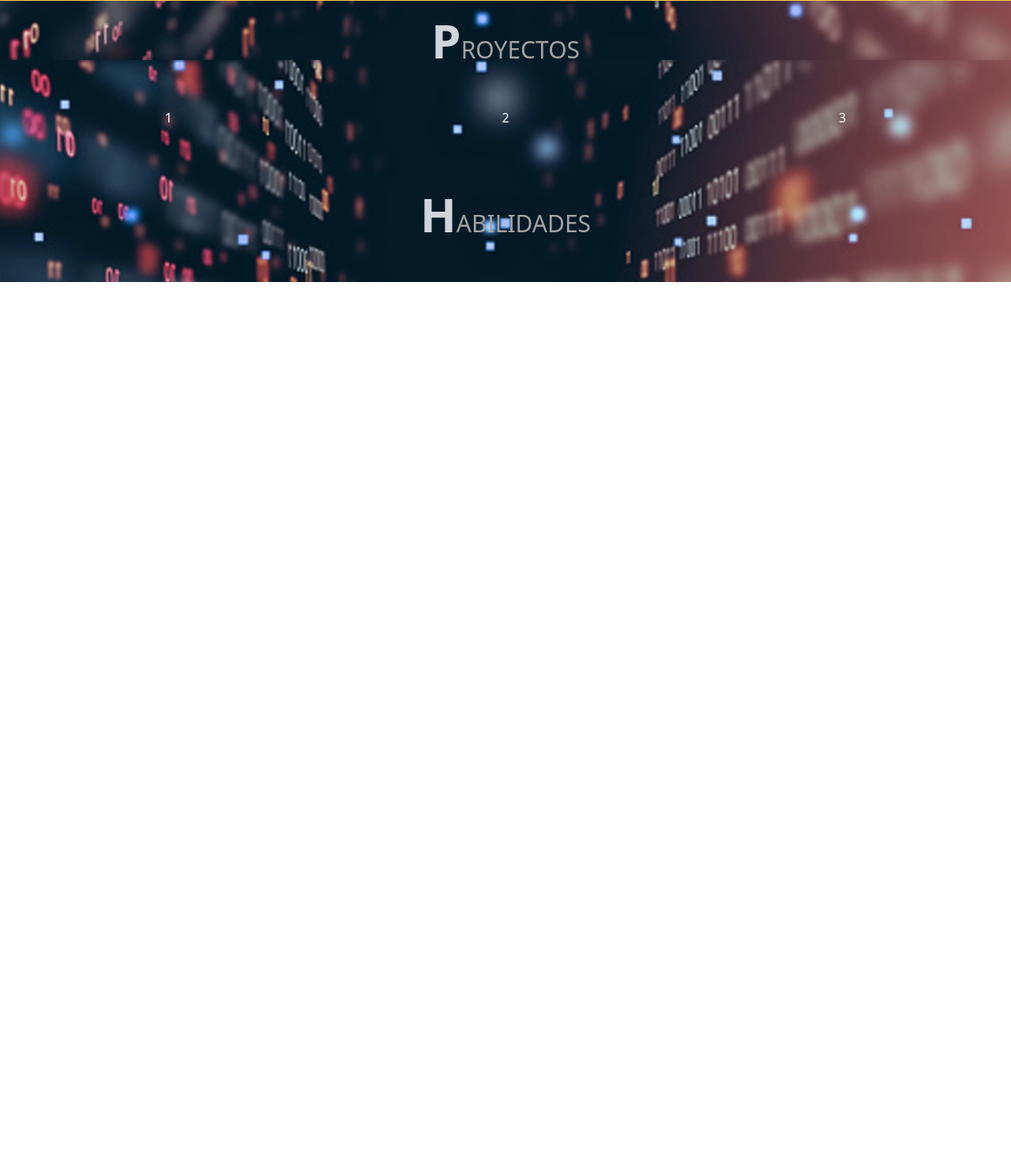
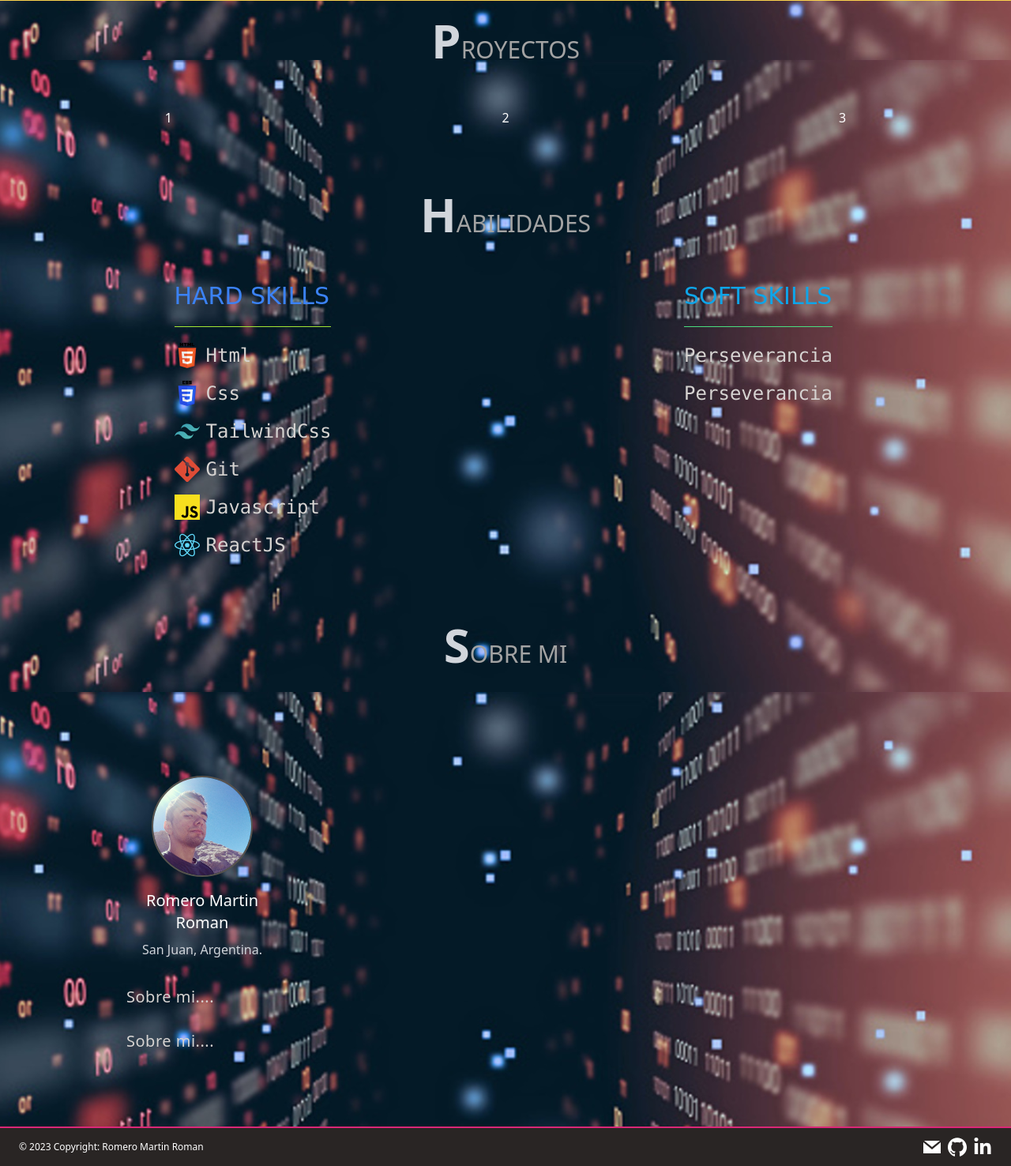
Before and after one commit to MartinRomero00/Portafolio, a plain HTML site: page index.html in a window 1280 px wide. Shown: the part 724-2200 px from the top of the page at 79% size. Before the commit the page ends 1081 px from the top, so only its background shows below. Drawn offline with nearby package versions, Linux system fonts and the light colour scheme.

Commit message:
Fin de html

```diff
--- a/Styles/css/styles.css
+++ b/Styles/css/styles.css
@@ -5,6 +5,7 @@
 }
 
 @import url('https://fonts.googleapis.com/css2?family=Roboto:wght@300&display=swap');
+@import url('https://fonts.googleapis.com/css2?family=Shantell+Sans&display=swap');
 
 
 body{
@@ -16,6 +17,10 @@ body{
 
 .font{
     font-family: 'Roboto', sans-serif;
+}
+
+.font2{
+    font-family: 'Shantell Sans', cursive;
 }
 
 
--- a/index.html
+++ b/index.html
@@ -48,6 +48,96 @@
         <h3 class="text-3xl text-neutral-400"> <span class="text-6xl font-bold text-gray-300">H</span>ABILIDADES </h3>
     </div>
 
+    <div class="grid grid-cols-2 justify-items-center">
+        <div>
+            <span class="font2 text-blue-500 text-3xl ">HARD SKILLS</span>
+            <div class="relative flex py-5 items-center">
+                <div class="flex-grow border-t  border-lime-400"></div>
+            </div>
+            <ul class="text-start text-stone-300 font-mono ">
+                <li class="flex gap-2 item-center text-2xl">
+                    <img src="./Styles/img/7078554321548141949.svg" alt="" class="h-8 w-8 ">
+                    Html
+                </li>
+                <li class="flex gap-2 item-center text-2xl mt-4">
+                    <img src="./Styles/img/2843192311536211769.svg" alt="" class="h-8 w-8 ">
+                    Css
+                </li>
+                <li class="flex gap-2 item-center text-2xl mt-4">
+                    <img src="./Styles/img/tailwindcss-icon.svg" alt="" class="h-8 w-8 ">
+                    TailwindCss
+                </li>
+                <li class="flex gap-2 item-center text-2xl mt-4">
+                    <img src="./Styles/img/8347720961540553611.svg" alt="" class="h-8 w-8 ">
+                    Git
+                </li>
+                <li class="flex gap-2 item-center text-2xl mt-4">
+                    <img src="./Styles/img/10440540451540553614.svg" alt="" class="h-8 w-8 ">
+                    Javascript
+                </li>
+                <li class="flex gap-2 item-center text-2xl mt-4">
+                    <img src="./Styles/img/ReactLogo.svg" alt="" class="h-8 w-8 ">
+                    ReactJS
+                </li>
+            </ul>
+        </div>
+        <div>
+            <span class="font2 text-sky-500 text-3xl ">SOFT SKILLS</span>
+            <div class="relative flex py-5 items-center">
+                <div class="flex-grow border-t  border-green-400"></div>
+            </div>
+            <ul class="text-start text-stone-300 font-mono">
+                <li class="text-2xl">
+                    Perseverancia
+                </li>
+                <li class="text-2xl mt-4">
+                    Perseverancia
+                </li>
+            </ul>
+        </div>
+    </div>
+
+    <div class="flex flex-col items-center justify-center text-center pb-14 w-full h-full mt-20">
+        <h3 class="text-3xl text-neutral-400"> <span class="text-6xl font-bold text-gray-300">S</span>OBRE MI </h3>
+    </div>
+
+    <div class="2xl:max-w-7xl xl:max-w-5xl mx-auto px-6 p-20">
+        <div class="text-center w-52 mx-auto lg:m-0">
+            <img src="./Styles/img/IMG_20210117_170226_749.jpg" alt="" class="rounded-full w-32 mb-4 mx-auto border-2 border-stone-600">
+            <h5 class="text-xl  text-white mb-2">Romero Martin Roman</h5>
+            <p class="text-gray-300"> San Juan, Argentina.</p>
+        </div>
+        <div class="md:text-justify text-base xl:text-xl pt-5">
+            <ul class="tracking-wide p-2 text-stone-300 leading-loose">
+                <li class="flex items-center gap-2">
+                    <span>Sobre mi....</span>
+                </li>
+            </ul>
+            <ul class="tracking-wide p-2 text-stone-300 leading-loose">
+                <li class="flex items-center gap-2">
+                    <span>Sobre mi....</span>
+                </li>
+            </ul>
+        </div>
+    </div>
+
+    <div class="text-start text-center bg-stone-800 border-t-2 border-pink-600">
+        <div class="flex justify-between items-center text-white px-6 py-3">
+            <p class="text-xs"> © 2023 Copyright: Romero Martin Roman</p>
+            <div class="flex gap-2 z-50">
+                <a href="mailto:martinromanromero@gmail.com">
+                    <svg stroke="currentColor" fill="currentColor" stroke-width="0" viewBox="0 0 24 24" class="text-2xl text-white dropShadowIcon  lg:hover:scale-110 duration-300" height="1em" width="1em" xmlns="http://www.w3.org/2000/svg"><path fill-rule="evenodd" d="M23,20 L23,6 L12,15 L1,6 L1,20 L23,20 Z M12,12 L22,4 L2,4 L12,12 Z"></path></svg>
+                </a>
+                <a href="https://github.com/MartinRomero00">
+                    <svg class="h-6 w-6" stroke="currentColor" fill="currentColor" stroke-width="0" version="1.1" viewBox="0 0 16 16"  xmlns="http://www.w3.org/2000/svg"><path d="M8 0.198c-4.418 0-8 3.582-8 8 0 3.535 2.292 6.533 5.471 7.591 0.4 0.074 0.547-0.174 0.547-0.385 0-0.191-0.008-0.821-0.011-1.489-2.226 0.484-2.695-0.944-2.695-0.944-0.364-0.925-0.888-1.171-0.888-1.171-0.726-0.497 0.055-0.486 0.055-0.486 0.803 0.056 1.226 0.824 1.226 0.824 0.714 1.223 1.872 0.869 2.328 0.665 0.072-0.517 0.279-0.87 0.508-1.070-1.777-0.202-3.645-0.888-3.645-3.954 0-0.873 0.313-1.587 0.824-2.147-0.083-0.202-0.357-1.015 0.077-2.117 0 0 0.672-0.215 2.201 0.82 0.638-0.177 1.322-0.266 2.002-0.269 0.68 0.003 1.365 0.092 2.004 0.269 1.527-1.035 2.198-0.82 2.198-0.82 0.435 1.102 0.162 1.916 0.079 2.117 0.513 0.56 0.823 1.274 0.823 2.147 0 3.073-1.872 3.749-3.653 3.947 0.287 0.248 0.543 0.735 0.543 1.481 0 1.070-0.009 1.932-0.009 2.195 0 0.213 0.144 0.462 0.55 0.384 3.177-1.059 5.466-4.057 5.466-7.59 0-4.418-3.582-8-8-8z"></path></svg>
+                </a>
+                <a href="https://www.linkedin.com/in/martin-roman-romero/">
+                    <svg class="h-6 w-6" stroke="currentColor" fill="currentColor" stroke-width="0" viewBox="0 0 448 512"  xmlns="http://www.w3.org/2000/svg"><path d="M100.28 448H7.4V148.9h92.88zM53.79 108.1C24.09 108.1 0 83.5 0 53.8a53.79 53.79 0 0 1 107.58 0c0 29.7-24.1 54.3-53.79 54.3zM447.9 448h-92.68V302.4c0-34.7-.7-79.2-48.29-79.2-48.29 0-55.69 37.7-55.69 76.7V448h-92.78V148.9h89.08v40.8h1.3c12.4-23.5 42.69-48.3 87.88-48.3 94 0 111.28 61.9 111.28 142.3V448z"></path></svg>
+                </a>
+            </div>
+        </div>
+    </div>
+
 
 
 
```
Also changed, not shown: Styles/img/10440540451540553614.svg (added), Styles/img/2843192311536211769.svg (added), Styles/img/7078554321548141949.svg (added), Styles/img/8347720961540553611.svg (added), Styles/img/IMG_20210117_170226_749.jpg (added), Styles/img/ReactLogo.svg (added), Styles/img/tailwindcss-icon.svg (added).
